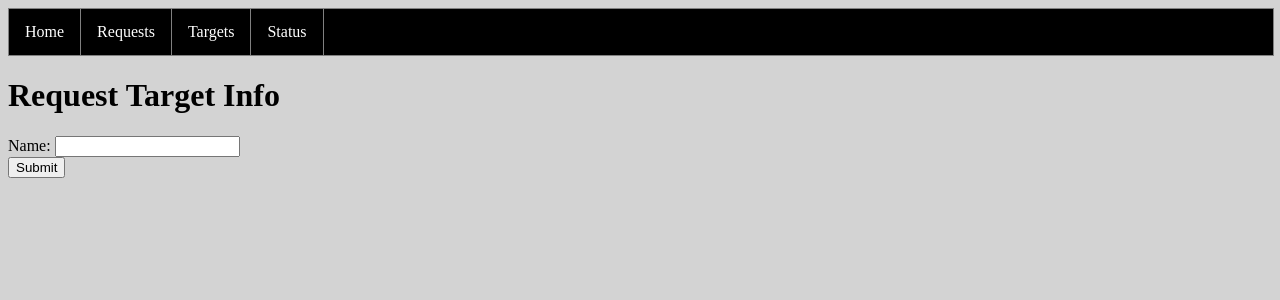
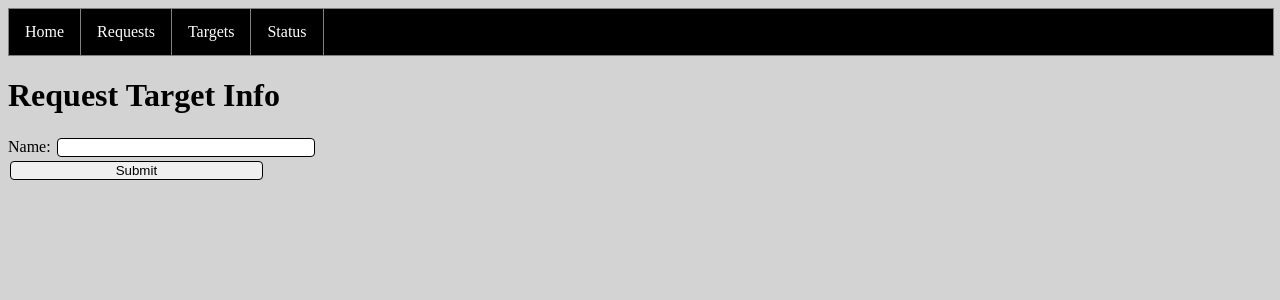
Before and after one commit to DominicKavalary/PingMaker4, a PHP site: page /request.html in a window 1280 px wide. Shown: the top 300 px of the page. Run offline with PHP 8.4, Linux system fonts and the light colour scheme.

Commit message:
Update style.css

```diff
--- a/style.css
+++ b/style.css
@@ -47,3 +47,13 @@ body {
 tr:nth-child(even) {
             background-color: white;
         }
+input {
+  width: 20%;
+  margin: 2px;
+  border: 1px solid;
+  border-radius: 4px;
+}
+
+input:focus {
+  background-color: lightgrey;
+}
```
